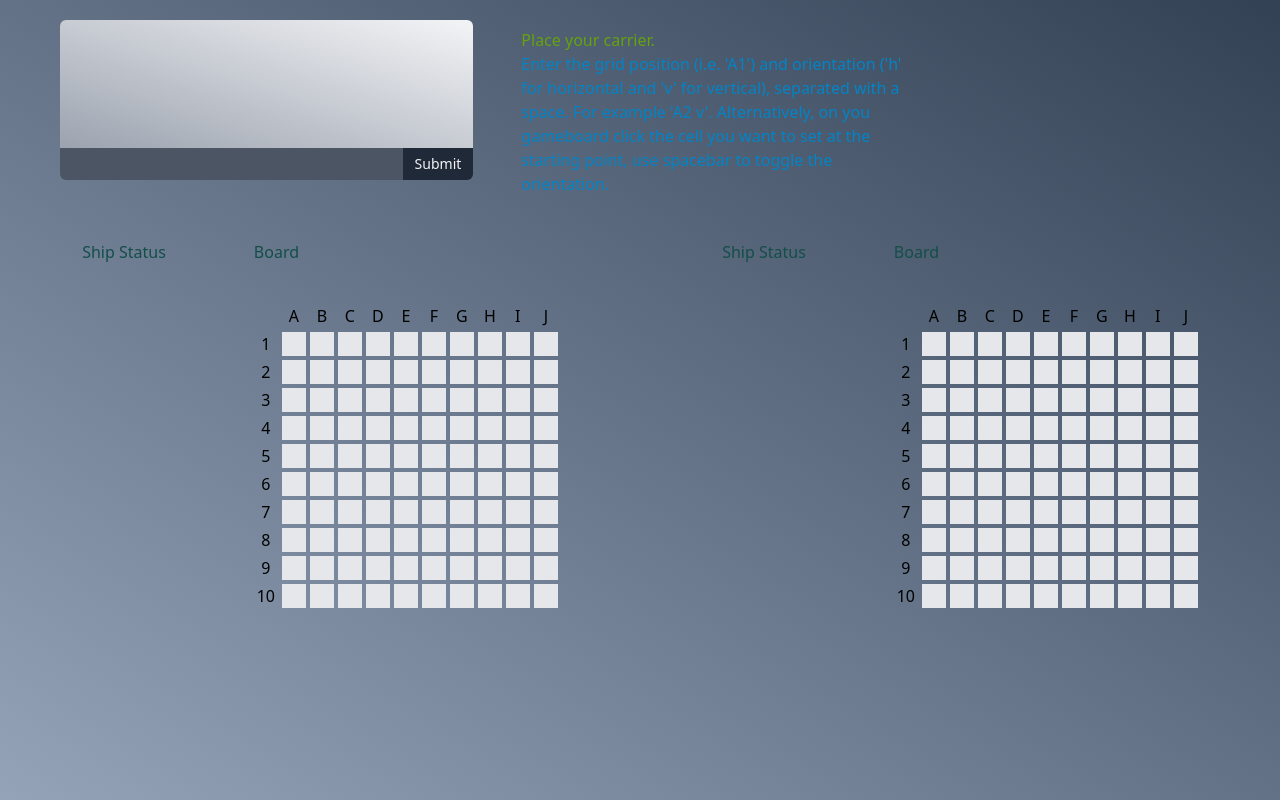
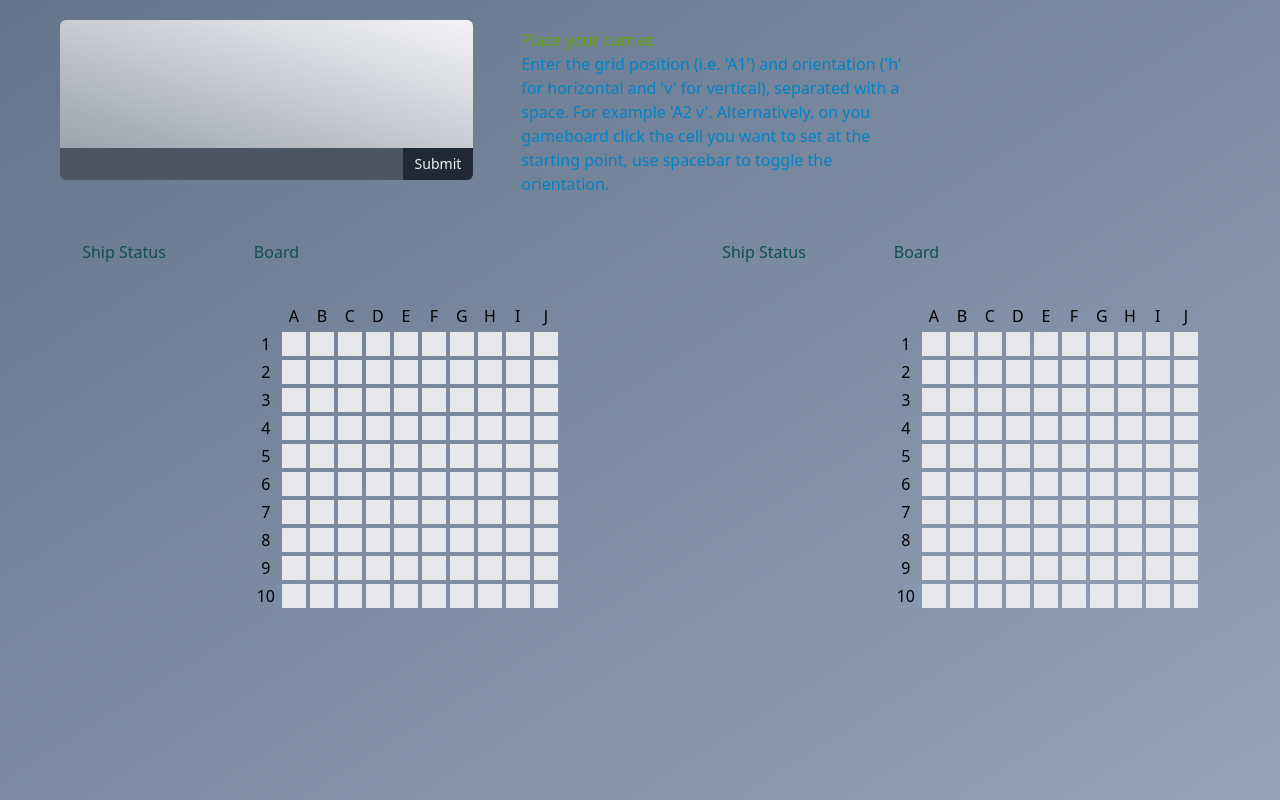
Before and after one commit to owen-addison/odin-battleship, a website built with webpack: page dist/index.html in a window 1280 px wide. Built offline with nearby package versions, Linux system fonts and the light colour scheme.

Commit message:
[style] Change background gradients - Change background gradients of the body and the main container. - This is an attempt to get the overflow at the side of the screen to   match the main container background a bit better.

```diff
--- a/dist/index.html
+++ b/dist/index.html
@@ -6,10 +6,10 @@
     <meta name="viewport" content="width=device-width, initial-scale=1" />
     <script defer src="main.js"></script>
   </head>
-  <body class="overscroll-none bg-slate-900">
+  <body class="overscroll-none bg-gradient-to-tr from-slate-400 to-slate-500">
     <div
       id="main-container"
-      class="min-w-screen min-h-screen bg-gradient-to-bl from-slate-700 to-slate-400"
+      class="min-w-screen min-h-screen bg-gradient-to-br from-slate-500 to-slate-400"
     >
       <div id="console-section" class="ml-10 flex flex-row justify-start">
         <div
```
